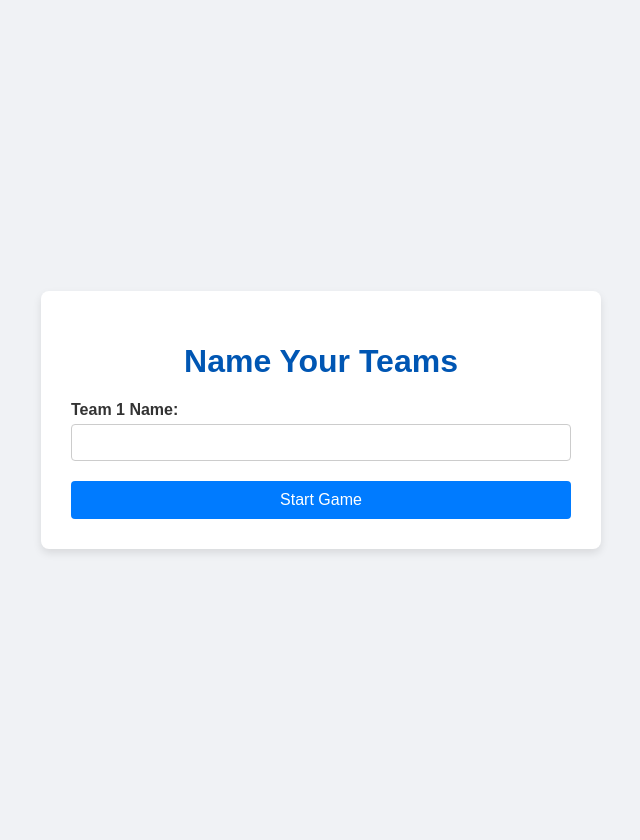
After one commit to shalashaskabob/killchain_game, a Flask app: template app/templates/name_teams.html in a window 1280 px wide. The commit adds this page. Shown: the whole page, without its empty margins (319-959 px from the left). Run offline with Flask 3, Linux system fonts and the light colour scheme; the template is opened without the code that fills it: most values are stand-ins (such as "Sample title", 1, 10 or a date in 2020).

Commit message:
feat: Add multiplayer and real-time scoring

```diff
--- a/app/app.py
+++ b/app/app.py
@@ -1,8 +1,17 @@
 from flask import Flask, render_template, request, redirect, url_for, session
+from flask_socketio import SocketIO, emit
 import os
 
 app = Flask(__name__)
 app.secret_key = os.urandom(24)
+socketio = SocketIO(app)
+
+# In-memory game state
+game_state = {
+    "teams": [],
+    "current_stage": 0,
+    "game_started": False
+}
 
 # Cyber Kill Chain Stages
 kill_chain = [
@@ -17,31 +26,73 @@ kill_chain = [
 
 @app.route('/')
 def index():
-    if 'score' not in session:
-        session['score'] = 0
-        session['current_stage'] = 0
+    return render_template('setup.html')
 
-    current_stage_data = kill_chain[session['current_stage']]
-    return render_template('index.html', stage=current_stage_data)
+@app.route('/setup', methods=['POST'])
+def setup():
+    num_teams = int(request.form['teams'])
+    return render_template('name_teams.html', num_teams=num_teams)
 
-@app.route('/guess', methods=['POST'])
-def guess():
-    user_guess = request.form['stage'].strip()
-    correct_stage = kill_chain[session['current_stage']]['name']
+@app.route('/start_game', methods=['POST'])
+def start_game():
+    game_state["teams"] = []
+    for i in range(int(request.form['num_teams'])):
+        team_name = request.form[f'team_{i}']
+        game_state["teams"].append({"name": team_name, "score": 0})
+
+    game_state["current_stage"] = 0
+    game_state["game_started"] = True
+
+    # Notify all clients that the game has started
+    socketio.emit('game_started', game_state)
+    return redirect(url_for('game'))
+
+@app.route('/game')
+def game():
+    return render_template('index.html')
+
+@socketio.on('connect')
+def handle_connect():
+    if game_state["game_started"]:
+        emit('game_update', get_game_view())
+
+@socketio.on('submit_guess')
+def handle_guess(data):
+    if not game_state["game_started"]:
+        return
+
+    team_name = data['team']
+    user_guess = data['guess'].strip()
+    correct_stage = kill_chain[game_state["current_stage"]]['name']
 
     if user_guess.lower() == correct_stage.lower():
-        session['score'] += 1
-        session['current_stage'] += 1
-        if session['current_stage'] >= len(kill_chain):
-            return redirect(url_for('win'))
+        # Find the team and update score
+        for team in game_state["teams"]:
+            if team["name"] == team_name:
+                team["score"] += 1
+                break
 
-    return redirect(url_for('index'))
+        game_state["current_stage"] += 1
+
+        if game_state["current_stage"] >= len(kill_chain):
+            emit('game_over', {"winner": team_name, "teams": game_state["teams"]}, broadcast=True)
+            game_state["game_started"] = False
+        else:
+            emit('game_update', get_game_view(), broadcast=True)
+
+def get_game_view():
+    view = {
+        "teams": game_state["teams"],
+        "stage": kill_chain[game_state["current_stage"]],
+        "progress": f"{game_state['current_stage'] + 1}/{len(kill_chain)}"
+    }
+    return view
 
 @app.route('/win')
 def win():
-    score = session.get('score', 0)
-    session.clear()
-    return render_template('win.html', score=score)
+    # This route is now mostly handled by game_over socket event
+    # but we can keep a simple win page as a fallback or for direct navigation
+    return render_template('win.html', teams=game_state.get("teams", []))
 
 if __name__ == '__main__':
-    app.run(debug=True)
+    socketio.run(app, debug=True)
--- a/app/static/style.css
+++ b/app/static/style.css
@@ -63,3 +63,20 @@ a {
 a:hover {
     text-decoration: underline;
 }
+
+label {
+    display: block;
+    margin-top: 10px;
+    margin-bottom: 5px;
+    text-align: left;
+    font-weight: bold;
+}
+
+select {
+    width: 100%;
+    padding: 10px;
+    margin-bottom: 20px;
+    border: 1px solid #ccc;
+    border-radius: 4px;
+    background-color: white;
+}
--- /dev/null
+++ b/app/templates/name_teams.html
@@ -0,0 +1,22 @@
+<!DOCTYPE html>
+<html lang="en">
+<head>
+    <meta charset="UTF-8">
+    <meta name="viewport" content="width=device-width, initial-scale=1.0">
+    <title>Name Your Teams - Cyber Kill Chain</title>
+    <link rel="stylesheet" href="{{ url_for('static', filename='style.css') }}">
+</head>
+<body>
+    <div class="container">
+        <h1>Name Your Teams</h1>
+        <form action="{{ url_for('start_game') }}" method="post">
+            <input type="hidden" name="num_teams" value="{{ num_teams }}">
+            {% for i in range(num_teams) %}
+                <label for="team_{{ i }}">Team {{ i + 1 }} Name:</label>
+                <input type="text" name="team_{{ i }}" id="team_{{ i }}" required>
+            {% endfor %}
+            <button type="submit">Start Game</button>
+        </form>
+    </div>
+</body>
+</html>
--- a/requirements.txt
+++ b/requirements.txt
@@ -1,2 +1,3 @@
 Flask
 gunicorn
+Flask-SocketIO
```
Also changed, not shown: app/templates/index.html (+65 -4 lines), app/templates/setup.html (added, +19 -0 lines), app/templates/win.html (+10 -4 lines).
